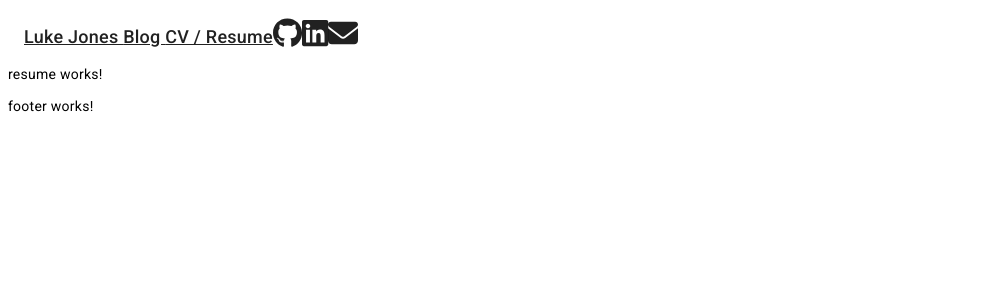
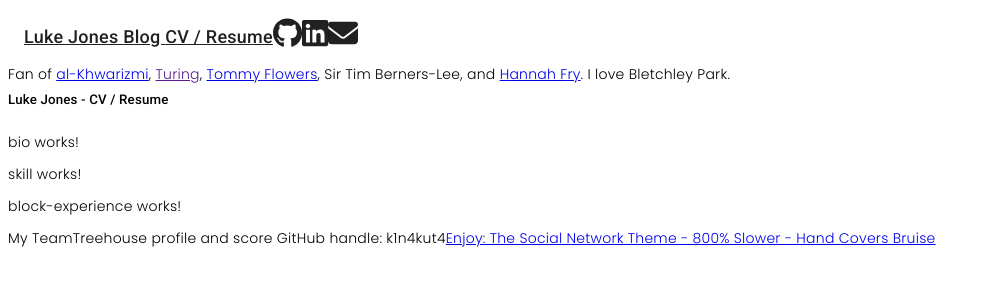
Before and after one commit to MathematicusLucian/prefab-ui, an Angular app: page /cv in a window 1280 px wide. Shown: the top 300 px of the page, without its empty margins (0-990 px from the left). Built offline with nearby package versions, Linux system fonts and the light colour scheme.

Commit message:
Added Poppins font

```diff
--- a/src/app/app.component.html
+++ b/src/app/app.component.html
@@ -1,3 +1,8 @@
+<link rel="preconnect" href="https://fonts.googleapis.com">
+<link rel="preconnect" href="https://fonts.gstatic.com" crossorigin>
+<link href="https://fonts.googleapis.com/css2?family=Poppins:wght@300&display=swap" rel="stylesheet">
+<link href="https://fonts.googleapis.com/css2?family=Poppins:wght@500&display=swap" rel="stylesheet">
+
 <main class="main">
 
   <app-header></app-header>
--- a/src/app/app.component.sass
+++ b/src/app/app.component.sass
@@ -0,0 +1,3 @@
+*
+    font-family: 'Poppins', sans-serif
+    font-weight: 300
--- a/src/app/components/footer/footer.component.html
+++ b/src/app/components/footer/footer.component.html
@@ -1 +1 @@
-<p>footer works!</p>
+<a href="https://www.youtube.com/watch?v=Wo3ny2H8zkA">Enjoy: The Social Network Theme - 800% Slower - Hand Covers Bruise</a>
--- a/src/app/components/text-heading/text-heading.component.html
+++ b/src/app/components/text-heading/text-heading.component.html
@@ -1 +1 @@
-{{headingText}}
+<h2>{{headingText}}</h2>
--- a/src/app/components/text-heading/text-heading.component.sass
+++ b/src/app/components/text-heading/text-heading.component.sass
@@ -0,0 +1,3 @@
+h2
+    font-size: 0.95em
+    font-weight: 500
--- a/src/app/layouts/home/home.component.html
+++ b/src/app/layouts/home/home.component.html
@@ -1,4 +1,6 @@
 <app-text-heading headingText="Luke Jones"></app-text-heading>
+
+Software Engineer ....Masters in Computer Science ....somewhere in a corner of this rainy isle, drinking lethal quantanties of coffee, writing JavaScript, Python, or occasionally, English... almost. If not, hacking up a Raspberry Pi, redesigning workflows, or experimenting with Lora models.
 
 <app-bio></app-bio>
 
@@ -14,6 +16,4 @@
 
 <app-skill></app-skill>
 
-<app-block-experience></app-block-experience>
-
 <app-blog></app-blog>
--- a/src/app/layouts/resume/resume.component.html
+++ b/src/app/layouts/resume/resume.component.html
@@ -1 +1,13 @@
-<p>resume works!</p>
+Fan of <a href="https://en.wikipedia.org/wiki/Muhammad_ibn_Musa_al-Khwarizmi">al-Khwarizmi</a>, <a href="">Turing</a>, <a href="https://en.wikipedia.org/wiki/Colossus_computer">Tommy Flowers</a>, Sir Tim Berners-Lee, and <a href="https://www.hannahfry.co.uk/">Hannah Fry</a>. I love Bletchley Park.
+
+<app-text-heading headingText="Luke Jones - CV / Resume"></app-text-heading>
+
+<app-bio></app-bio>
+
+<app-skill></app-skill>
+
+<app-block-experience></app-block-experience>
+
+My TeamTreehouse profile and score
+
+GitHub handle: k1n4kut4
```
Also changed, not shown: src/app/layouts/resume/resume.component.ts (+6 -1 lines).
